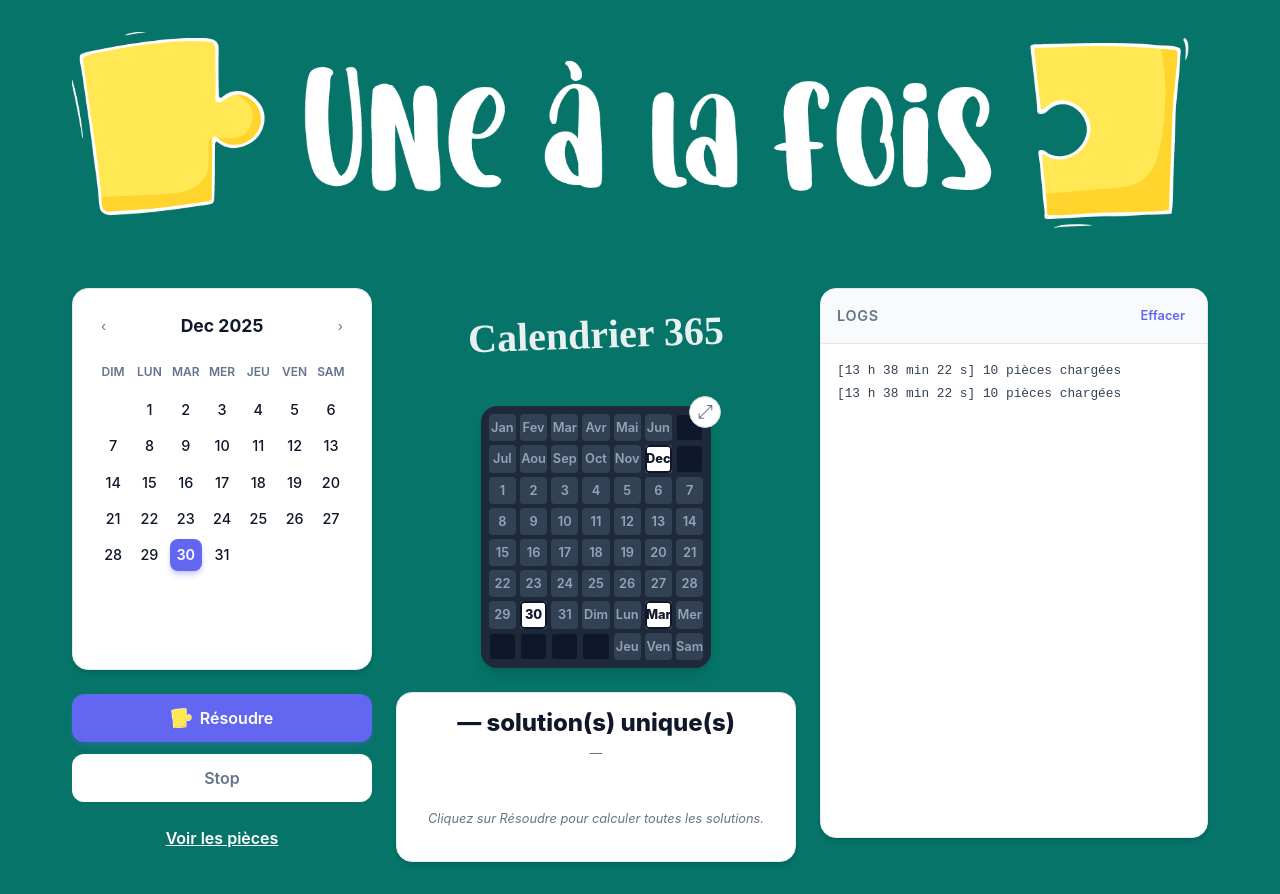
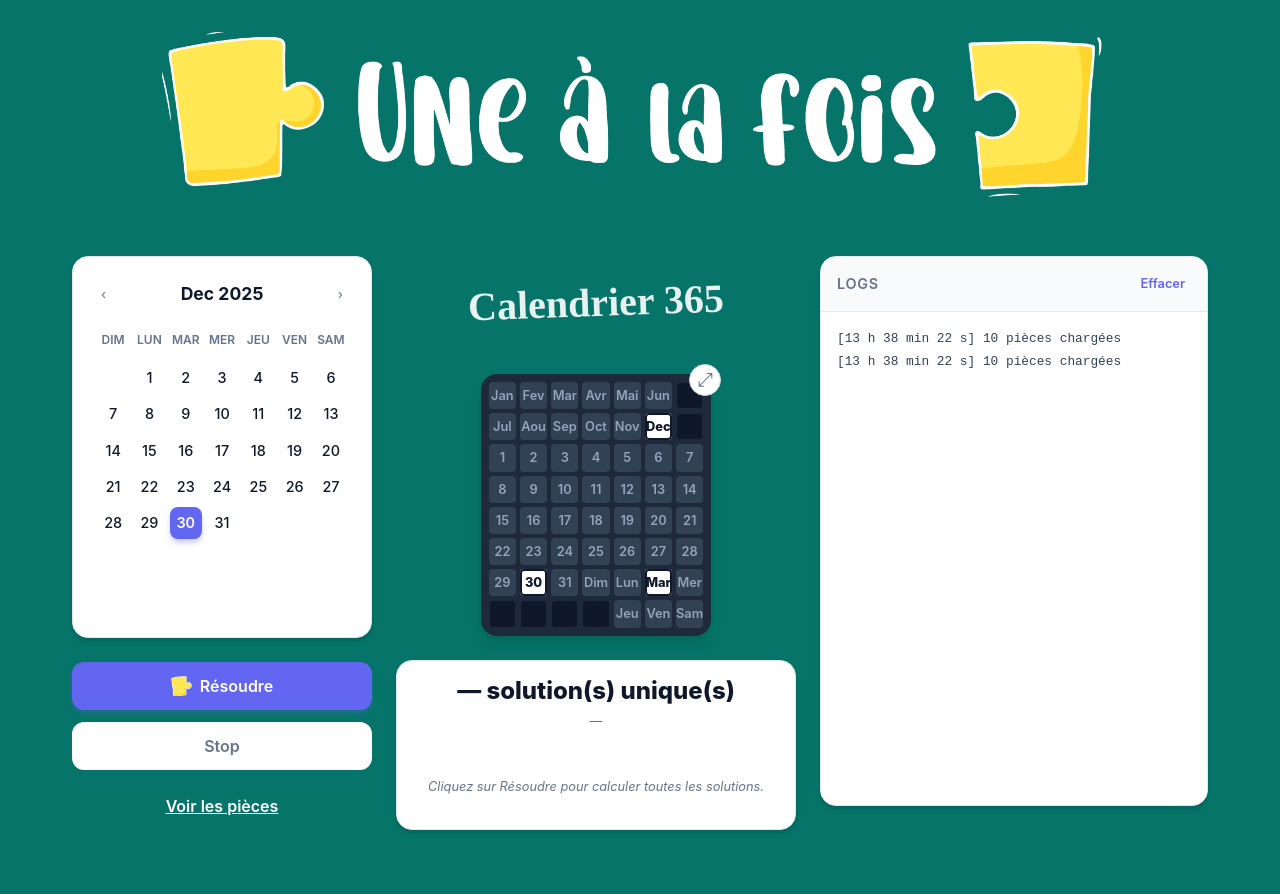
Before and after one commit to jeepee-star/Puzzle-Solver, a React (Vite) app: page / in a window 1280 px wide. After the commit the page ends 862 px from the top, so only its background shows below. Built offline with nearby package versions, Linux system fonts and the light colour scheme.

Commit message:
UI: Reduce logo size by another 25%

```diff
--- a/src/App.css
+++ b/src/App.css
@@ -22,7 +22,7 @@ body {
 .app__logo {
   max-width: 100%;
   height: auto;
-  max-height: 225px;
+  max-height: 170px;
   /* Reasonable max height for logo */
   object-fit: contain;
 }
```
